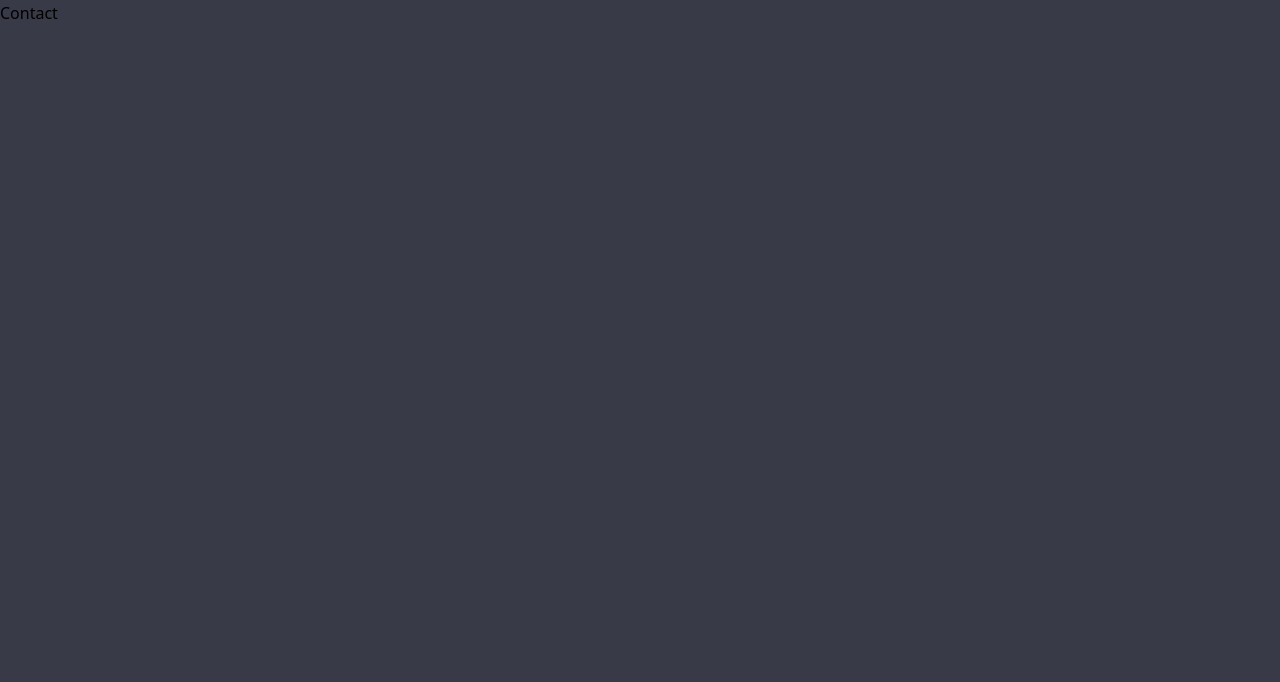
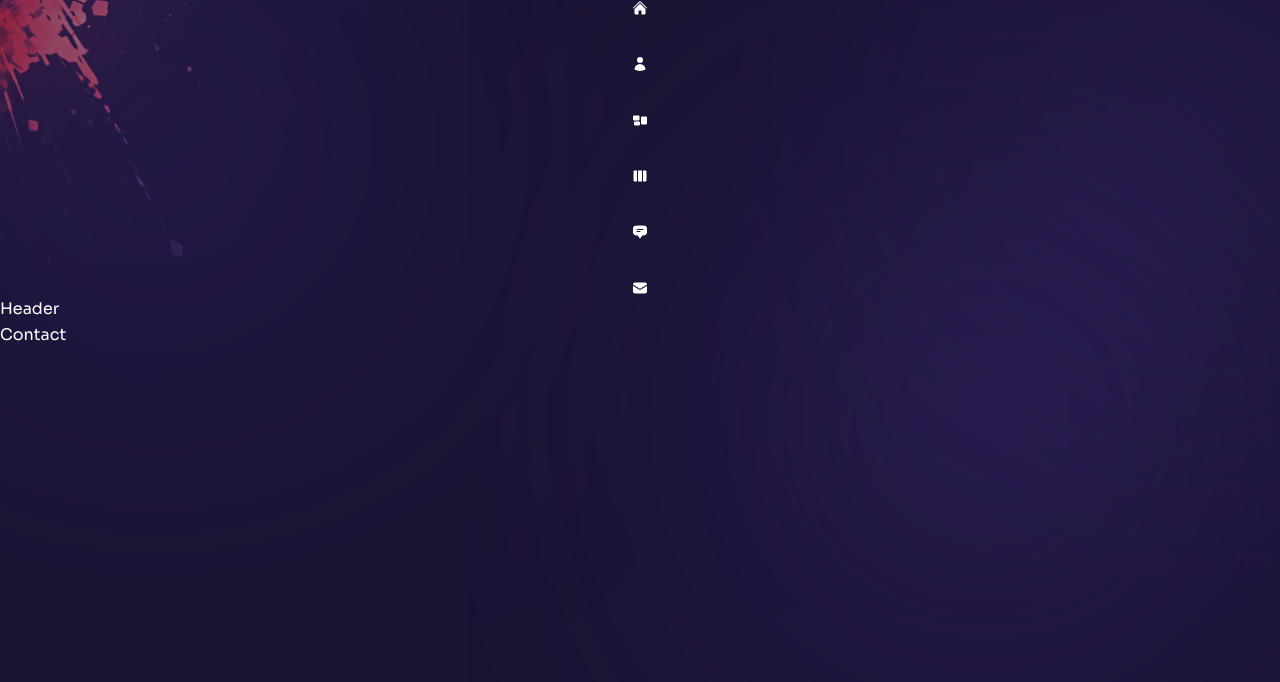
Before and after one commit to Tadeosoto/portafolio, a Next.js app: page /contact in a window 1280 px wide. Shown: the top 682 px of the page. Built offline with nearby package versions, Linux system fonts and the light colour scheme.

Commit message:
avance hero section
se establecio los estilos con tw y los iconos de la barra de navegacion

```diff
--- a/components/Layout.js
+++ b/components/Layout.js
@@ -15,7 +15,9 @@
 
 const Layout = ({ children }) => {
   return (
-    <div>
+    <div
+      className={`page bg-site text-white bg-cover bg-no-repeat ${sora.variable} font-sora relative`}
+    >
       <TopLeftImg />
       <Nav />
       <Header />
--- a/components/Nav.js
+++ b/components/Nav.js
@@ -6,28 +6,47 @@
   HiRectangleGroup,
   HiChatBubbleBottomCenterText,
   HiEnvelope,
-} from 'react-icons/hi2';
+} from "react-icons/hi2";
 
 // nav data
 export const navData = [
-  { name: 'home', path: '/', icon: <HiHome /> },
-  { name: 'about', path: '/about', icon: <HiUser /> },
-  { name: 'services', path: '/services', icon: <HiRectangleGroup /> },
-  { name: 'work', path: '/work', icon: <HiViewColumns /> },
+  { name: "home", path: "/", icon: <HiHome /> },
+  { name: "about", path: "/about", icon: <HiUser /> },
+  { name: "services", path: "/services", icon: <HiRectangleGroup /> },
+  { name: "work", path: "/work", icon: <HiViewColumns /> },
   {
-    name: 'testimonials',
-    path: '/testimonials',
+    name: "testimonials",
+    path: "/testimonials",
     icon: <HiChatBubbleBottomCenterText />,
   },
   {
-    name: 'contact',
-    path: '/contact',
+    name: "contact",
+    path: "/contact",
     icon: <HiEnvelope />,
   },
 ];
 
+// link de next
+
+import Link from "next/link";
+
+// router
+
+import { useRouter } from "next/router";
+
 const Nav = () => {
-  return <nav>nav</nav>;
+  const router = useRouter();
+  const pathname = router.pathname;
+  return (
+    <nav>
+      {/* inner */}
+      <div className="flex w-full xl:flex-col items-center justify-between xl:justify-center gap-y-10">
+        {navData.map((link, index) => {
+          return <Link href={link.path}>{link.icon}</Link>;
+        })}
+      </div>
+    </nav>
+  );
 };
 
 export default Nav;
--- a/components/TopLeftImg.js
+++ b/components/TopLeftImg.js
@@ -1,5 +1,13 @@
+// imagen next
+
+import Image from "next/image";
+
 const TopLeftImg = () => {
-  return <div>Top Left Image</div>;
+  return (
+    <div className="absolute left-0 top-0 mix-blend-color-dodge z-10 w-[200px] xl:w-[400px] opacity-50">
+      <Image src="/top-left-img.png" width={400} height={400} />
+    </div>
+  );
 };
 
 export default TopLeftImg;
--- a/pages/_app.js
+++ b/pages/_app.js
@@ -1,7 +1,15 @@
-import '../styles/globals.css';
+import "../styles/globals.css";
+
+// componentes aqui
+
+import Layout from "../components/Layout";
 
 function MyApp({ Component, pageProps }) {
-  return <Component {...pageProps} />;
+  return (
+    <Layout>
+      <Component {...pageProps} />
+    </Layout>
+  );
 }
 
 export default MyApp;
```
